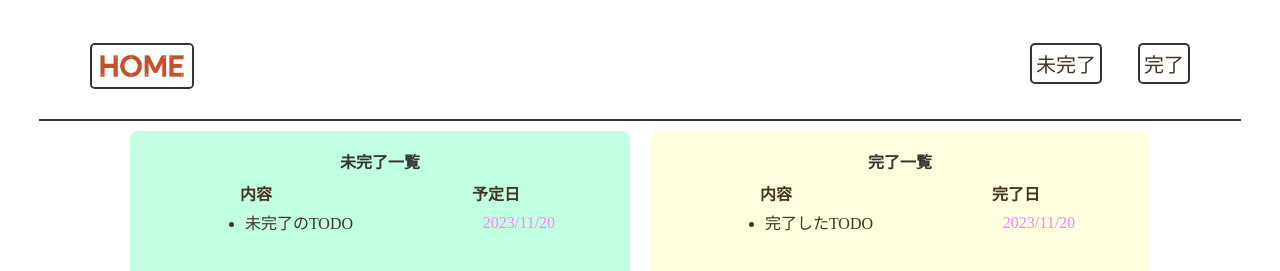
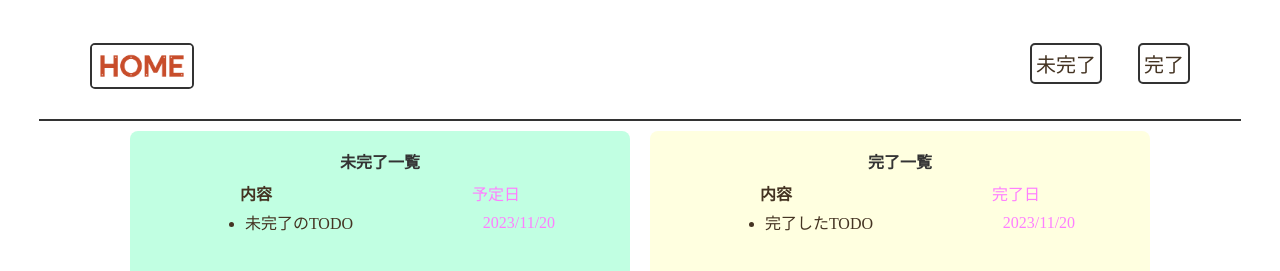
Before and after one commit to unekiri/TODO_REACT, a React (Create React App) app in the folder todo_react/: page / in a window 1280 px wide. Shown: the top 271 px of the page. Built offline with nearby package versions, Linux system fonts and the light colour scheme; no server answers.

Commit message:
予定日の色を他ページと統一しました

```diff
--- a/todo_react/src/components/Home.jsx
+++ b/todo_react/src/components/Home.jsx
@@ -17,7 +17,7 @@ export const  Home = () => {
             <p className="title">未完了一覧</p>
             <div className="headline">
               <span className="contents">内容</span>
-              <span className="contents">予定日</span>
+              <span className="plan">予定日</span>
             </div>
             <ul id="incomplete-list">
               <div className="list-row">
@@ -30,7 +30,7 @@ export const  Home = () => {
             <p className="title">完了一覧</p>
             <div className="headline">
               <span className="contents">内容</span>
-              <span className="contents">完了日</span>
+              <span className="plan">完了日</span>
             </div>
             <ul id="complete-list">
               <div className="list-row">
```
